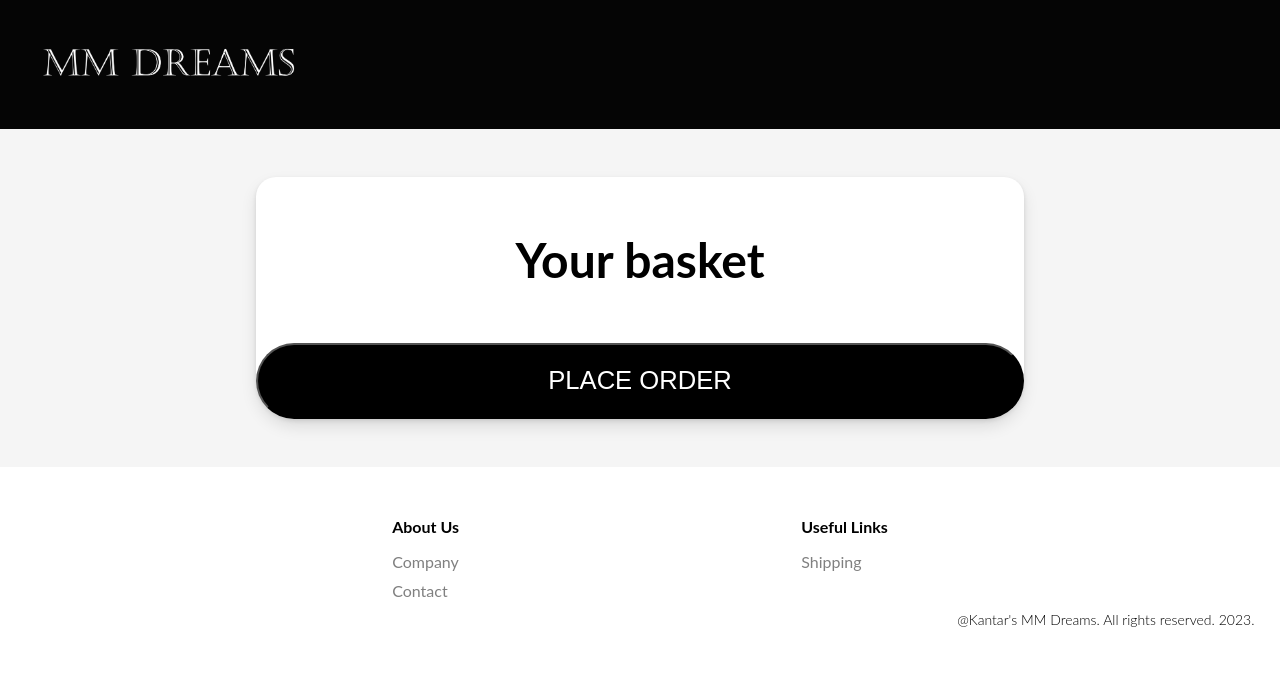
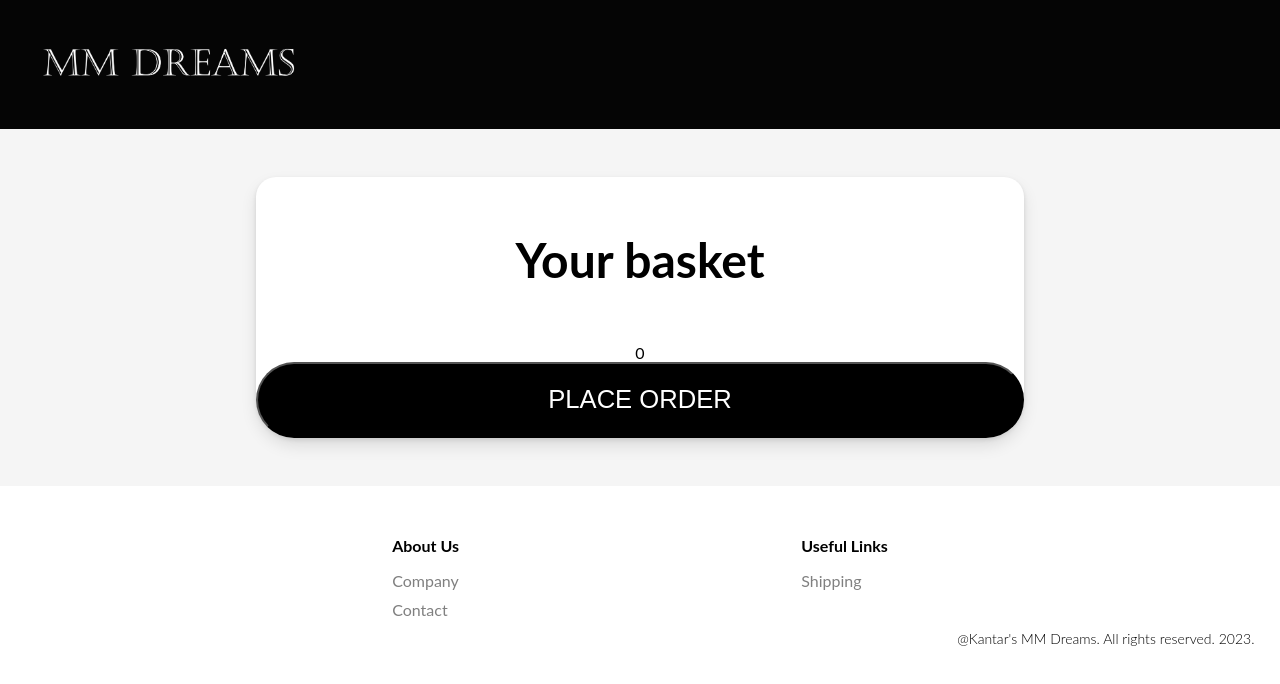
Before and after one commit to 666kantar/react_proj, a React (Create React App) app: page /checkout_cart in a window 1280 px wide. Shown: the top 684 px of the page. Built offline with nearby package versions, Linux system fonts and the light colour scheme.

Commit message:
UseState

```diff
--- a/src/Cart/Basket.jsx
+++ b/src/Cart/Basket.jsx
@@ -1,13 +1,15 @@
-import React from "react";
+import React, {useEffect} from "react";
 import { Link } from "react-router-dom";
 
 export default function Basket(props) {
-  const { cartItems, onAdd, onRemove} = props;
+  const { cartItems, onAdd, onRemove, totalPrice, setTotalPrice} = props;
   const itemsPrice = cartItems.reduce((a, c) => a + c.qty * c.price, 0);
   // const taxPrice = itemsPrice * 0.14;
-  const totalPrice = itemsPrice //+ taxPrice;
+ useEffect(()=>{
+  setTotalPrice(itemsPrice);
+ }); //+ taxPrice;
 
-
+// console.log('basket CartItems', cartItems)
 
   return (
     <>
--- a/src/Cart/ShopCart.jsx
+++ b/src/Cart/ShopCart.jsx
@@ -5,14 +5,16 @@ import Basket from "./Basket";
 
 function ShopCart (props) {
 
-  const { cartItems, onAdd, onRemove } = props;
-
+  const { cartItems, onAdd, onRemove, totalPrice, setTotalPrice} = props;
+  // console.log('ShopCart cartItems', cartItems)
   return (
     <div className="shopCart">
       <div className="basket">
       <Basket cartItems={cartItems}
             onAdd={onAdd}
-            onRemove={onRemove} />
+            onRemove={onRemove}
+            totalPrice={totalPrice}
+            setTotalPrice={setTotalPrice}/>
       </div>
       <div className="footerCart">
         <Link to="/account">Sign in</Link>
--- a/src/Checkout/CheckoutCart.jsx
+++ b/src/Checkout/CheckoutCart.jsx
@@ -1,8 +1,12 @@
 import React from "react";
 import "./Checkout.css";
+import { useOutletContext } from "react-router-dom";
 
 export default function CheckoutCart(props) {
-
+  const [products, onAdd, cartItems, totalPrice]=useOutletContext();
+    console.log('checkout Cartitems', cartItems)
+    console.log('checkout products', products)
+    console.log('checkout total', totalPrice)
 
   return (
     <div className="bodyCheck">
@@ -11,7 +15,7 @@ export default function CheckoutCart(props) {
         <div className="formCheck">
         <h1>Your basket</h1>
 
-
+        {totalPrice}
 
 
 
--- a/src/Main/Main.jsx
+++ b/src/Main/Main.jsx
@@ -35,10 +35,13 @@ function Main() {
     }
   };
 
+  let [totalPrice, setTotalPrice] = useState(0);
+
+// console.log('empty cart items', cartItems);
   return (
     <>
-      <Nav cartItems={cartItems} onAdd={onAdd} onRemove={onRemove} />
-      <Outlet context={[products, onAdd]} />
+      <Nav cartItems={cartItems} onAdd={onAdd} onRemove={onRemove} totalPrice={totalPrice} setTotalPrice={setTotalPrice} />
+      <Outlet context={[products, onAdd, cartItems, totalPrice, setTotalPrice]} />
       <ScrollToTop />
       <Footer />
     </>
--- a/src/Nav/Nav.jsx
+++ b/src/Nav/Nav.jsx
@@ -9,7 +9,7 @@ import Slider from "../Slider"
 function Nav(props) {
     const location = useLocation();
     const isHomePage = location.pathname === '/';
-    const { cartItems, onAdd, onRemove } = props;
+    const { cartItems, onAdd, onRemove,  totalPrice, setTotalPrice} = props;
     const isCheckoutPage = location.pathname === '/checkout' || location.pathname === '/checkout_cart';
 
 
@@ -30,7 +30,7 @@ function Nav(props) {
         document.body.classList.remove('overflow-hidden');
     };
 
-
+    // console.log('nav cartItems', cartItems)
 
     return (
     <>
@@ -53,7 +53,9 @@ function Nav(props) {
         {cartOpen &&(
             <ShopCart cartItems={cartItems}
             onAdd={onAdd}
-            onRemove={onRemove}/>
+            onRemove={onRemove}
+            totalPrice={totalPrice}
+            setTotalPrice={setTotalPrice}/>
         )}
 
         </div>
```
Also changed, not shown: src/Company/Company.css (renamed from src/InfoPages/Company/Company.css), src/Company/Company.jsx (renamed from src/InfoPages/Company/Company.jsx).
